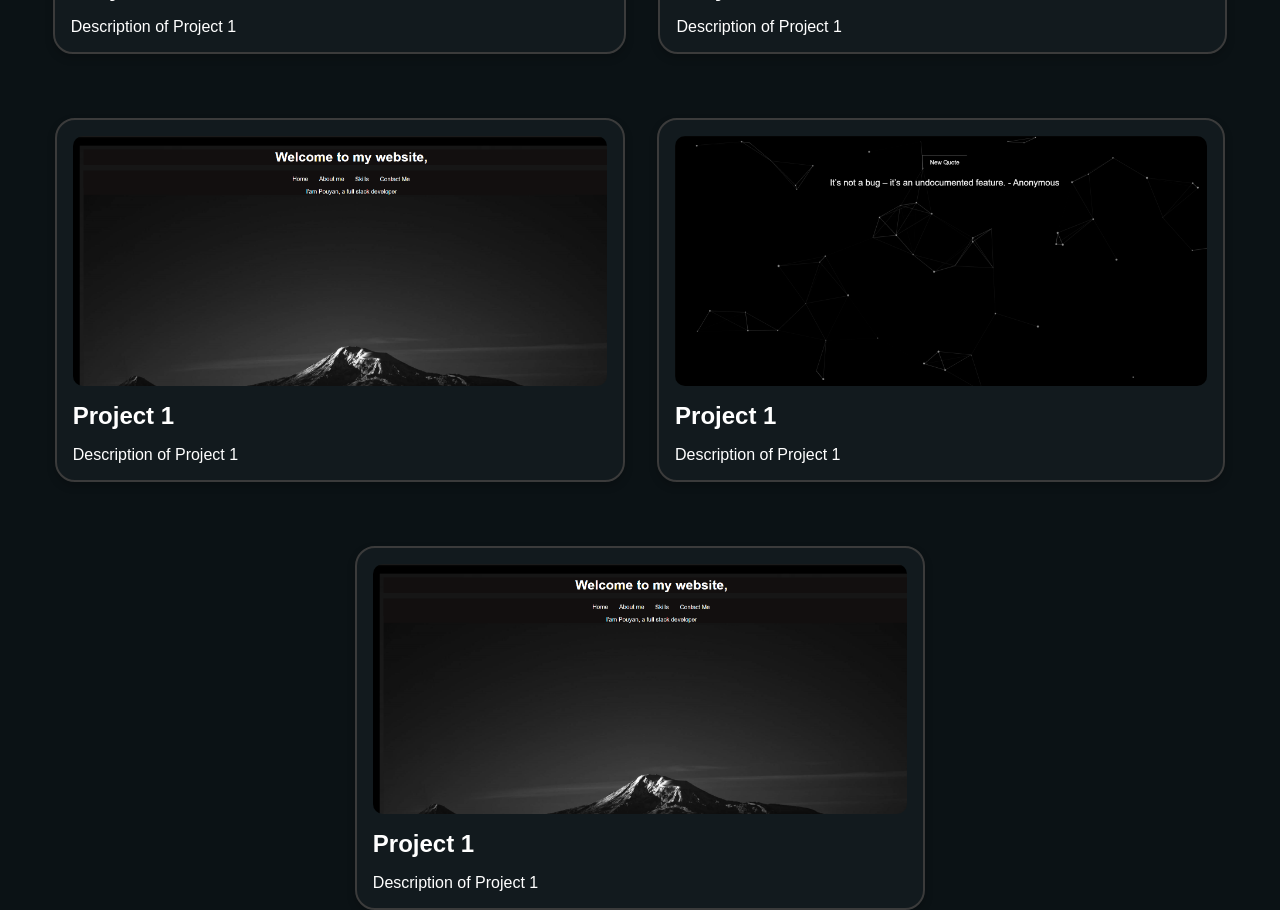
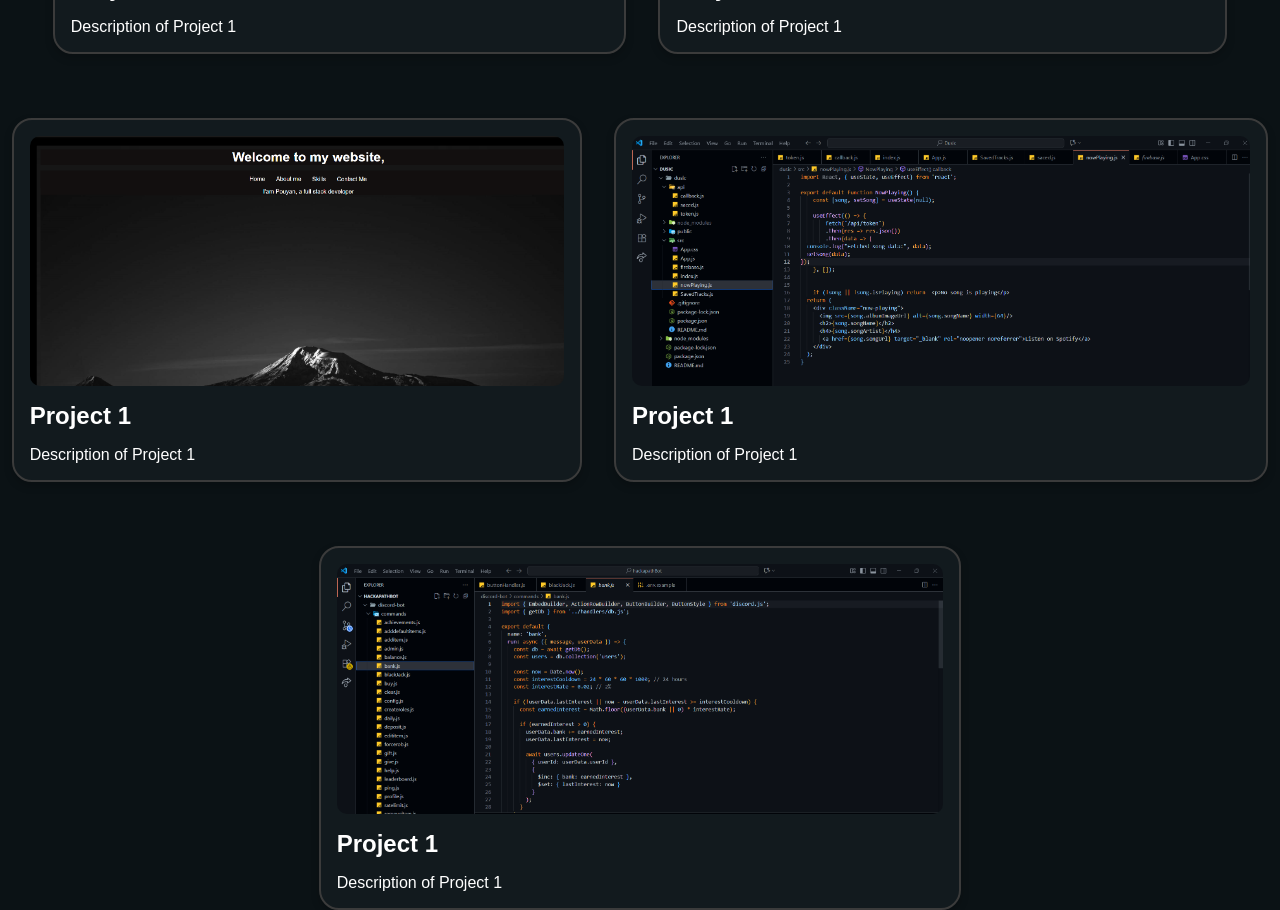
Before and after one commit to DanCreates1/Portfolio, a React (Vite) app: page / in a window 1280 px wide. Shown: the part 1880-2790 px from the top of the page. Built offline with nearby package versions, Linux system fonts and the light colour scheme.

Commit message:
added new photos

```diff
--- a/src/components/projects.jsx
+++ b/src/components/projects.jsx
@@ -26,13 +26,13 @@ export default function Projects() {
             </div>
 
       <div className="card">
-              <img src=" /projectsImg/progQG.png" alt=""  />
+              <img src=" /projectsImg/Dusic.png" alt=""  />
               <h2>Project 1</h2>
               <p>Description of Project 1</p>
             </div>
 
             <div className="card">
-              <img src=" /projectsImg/oldPortfolio.png" alt=""  />
+              <img src=" /projectsImg/hackApathBot.png" alt=""  />
               <h2>Project 1</h2>
               <p>Description of Project 1</p>
             </div>
```
Also changed, not shown: public/projectsImg/Dusic.png (added), public/projectsImg/hackApathBot.png (added).
